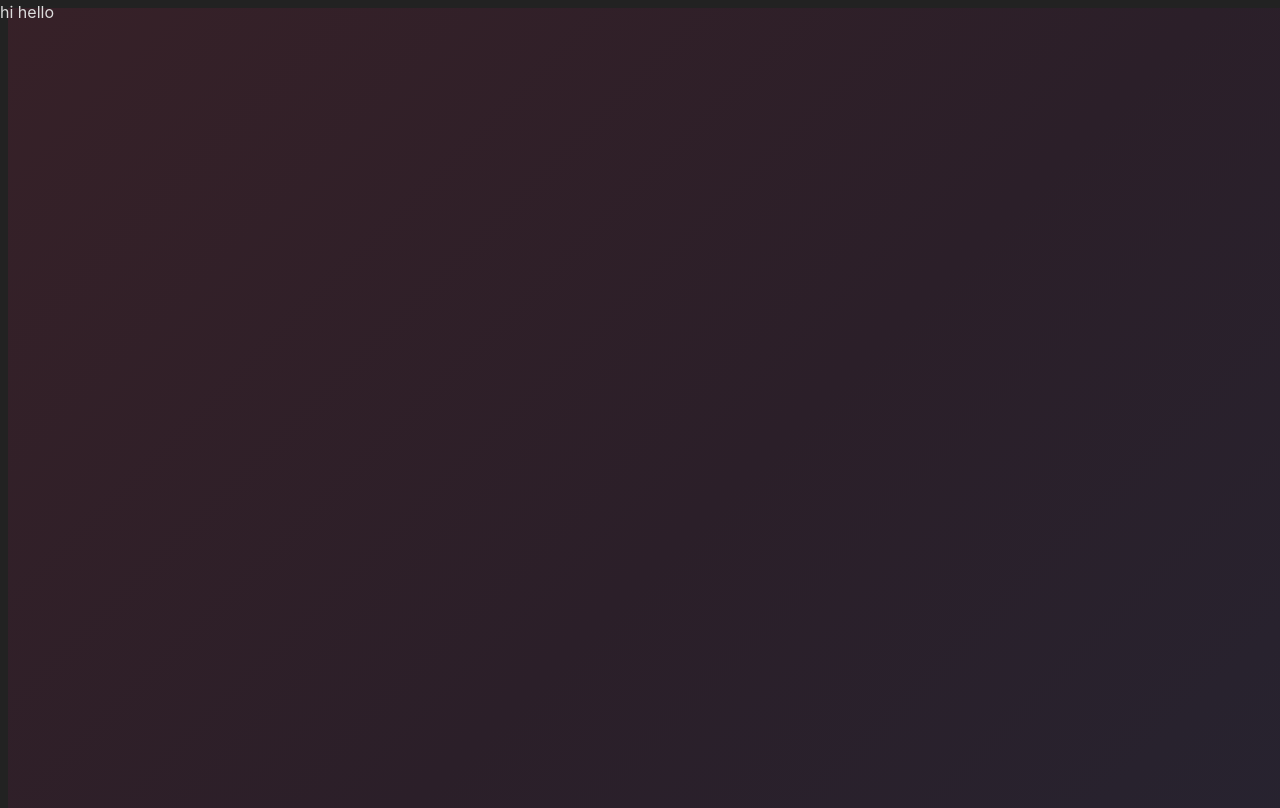
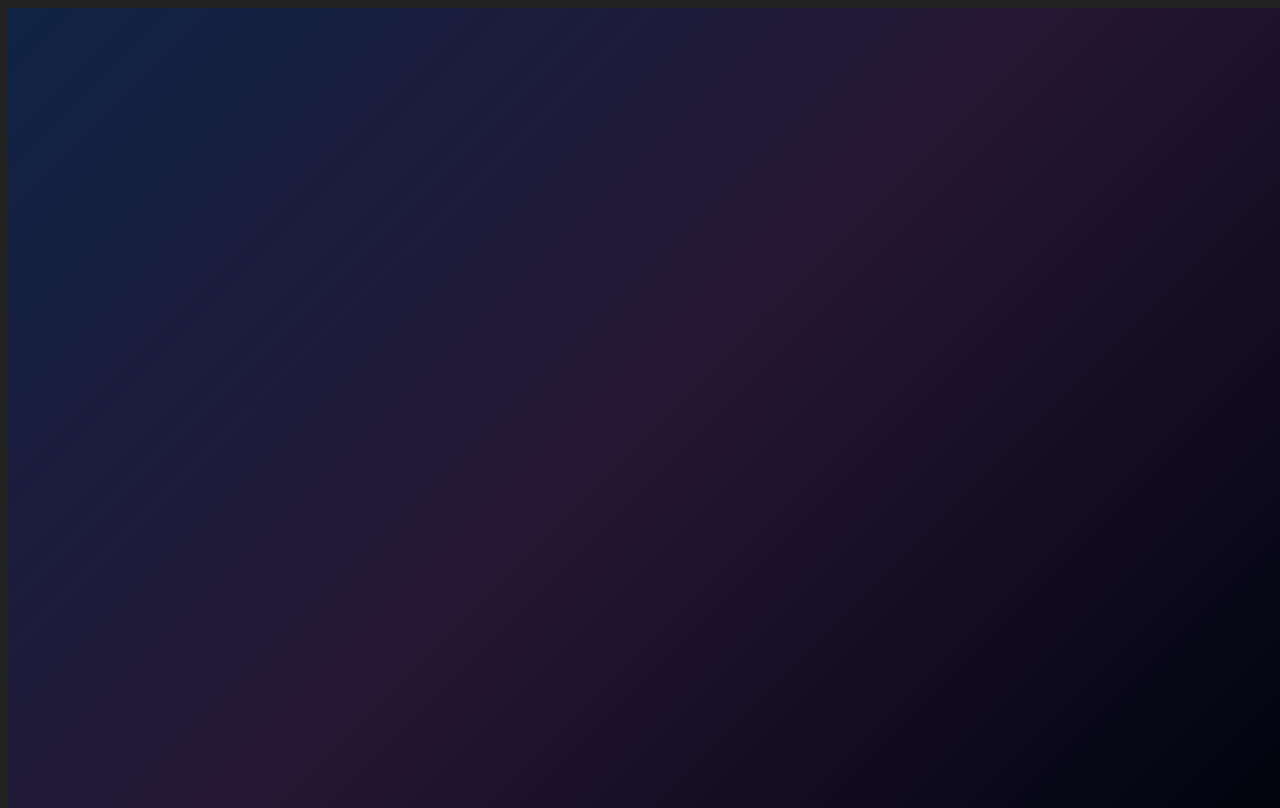
Before and after one commit to cbosoft/sido, a Vue app: page / in a window 1280 px wide. Built offline with nearby package versions, Linux system fonts and the light colour scheme.

Commit message:
muck about with the background

```diff
--- a/src/App.vue
+++ b/src/App.vue
@@ -1,10 +1,13 @@
 <script setup lang="ts">
 import { invoke } from "@tauri-apps/api/core";
+
+// async function boop() {
+//   await invoke("boop");
+// }
 </script>
 
 <template>
   <main class="container">
-    hi hello
   </main>
 </template>
 
@@ -40,21 +43,24 @@ html, body {
 body {
   padding: 0;
   /*background: linear-gradient(-45deg, #ee7752, #e73c7e, #23a6d5, #23d5ab);*/
-    background: linear-gradient(-45deg, #222838, #2b1f29, #3f2227, #2e2938, #1f2437);
+  /* background: linear-gradient(-45deg, #222838, #2b1f29, #3f2227, #2e2938, #1f2437);*/
+  background: linear-gradient(-45deg,
+  #00030E, #251733, #0F2345, #0F1327, #00020F, #010411, #1A091C, #3A0C17, #5E201E
+  );
   background-size: 400% 400%;
-    animation: gradient 15s ease infinite;
+  animation: gradient 15s ease-in-out infinite;
   overflow: hidden;
 }
 
 @keyframes gradient {
   0% {
-        background-position: 0% 50%;
+    background-position: 0% 0%;
   }
   50% {
-        background-position: 100% 50%;
+    background-position: 100% 100%;
   }
   100% {
-        background-position: 0% 50%;
+    background-position: 0% 0%;
   }
 }
 
```
Lines whose indentation alone changed are shown as unchanged.
